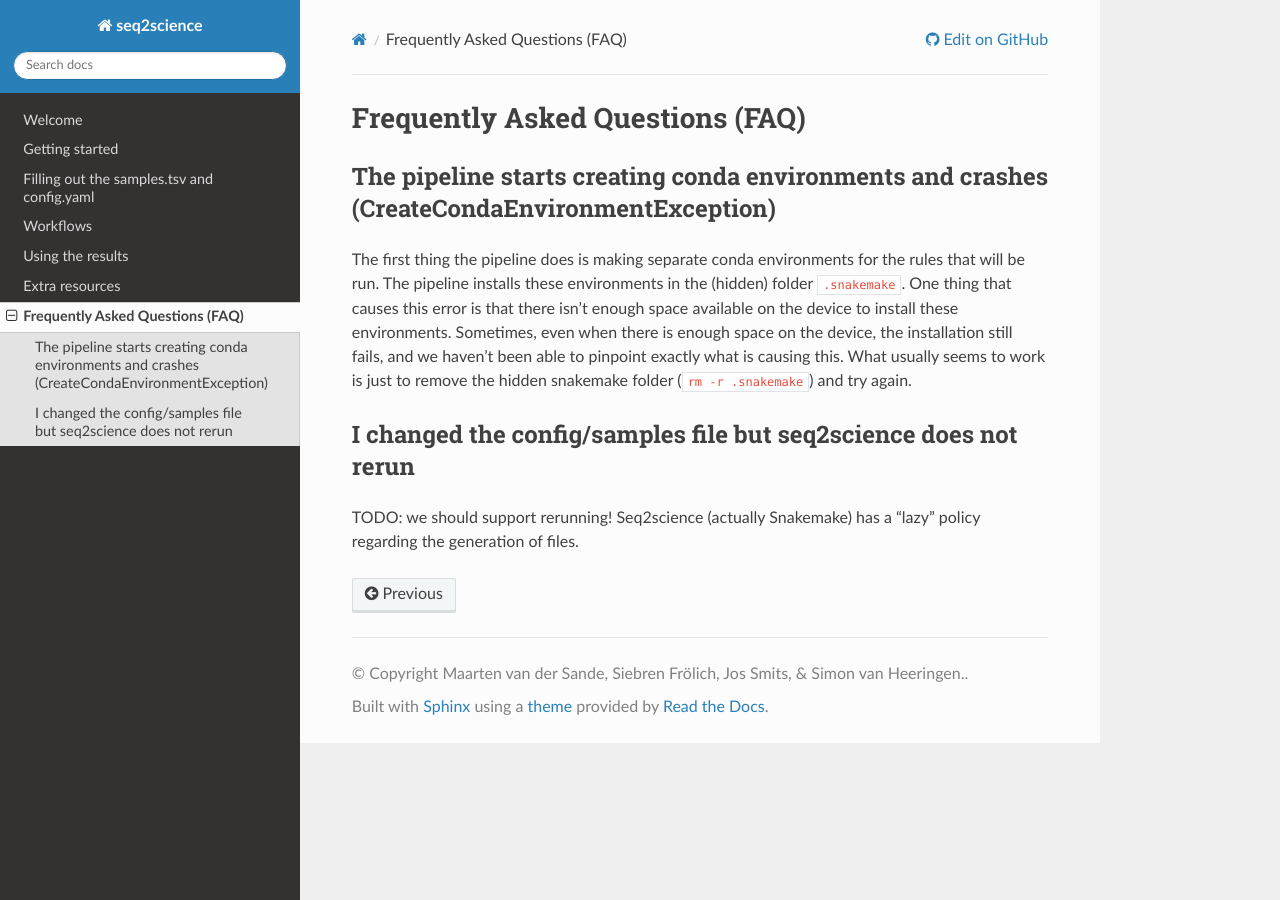
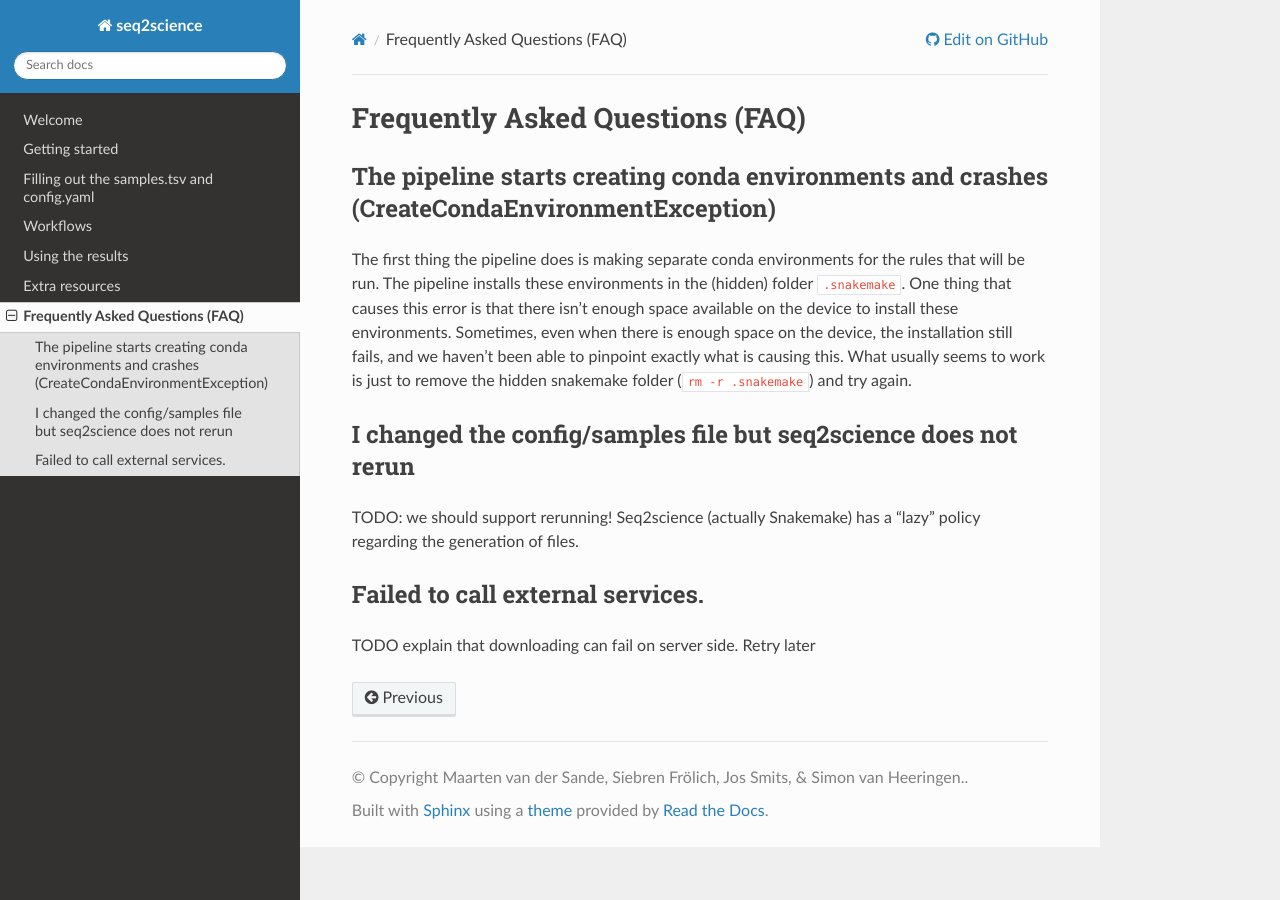
Before and after one commit to vanheeringen-lab/seq2science, a Sphinx documentation site: the page built from docs/content/faq.md, in a window 1280 px wide. Built offline with Sphinx 7.4.7 and the Read the Docs theme 2.0.0, drawn with Linux system fonts in a browser that asks for light colours; pages that are not in the unit, such as notebooks, are missing from menus.

Commit message:
small stub for downloading failure

```diff
--- a/docs/content/faq.md
+++ b/docs/content/faq.md
@@ -6,3 +6,6 @@ The first thing the pipeline does is making separate conda environments for the
 ## I changed the config/samples file but seq2science does not rerun
 TODO: we should support rerunning!
 Seq2science (actually Snakemake) has a "lazy" policy regarding the generation of files.
+
+## Failed to call external services.
+TODO explain that downloading can fail on server side. Retry later
```
